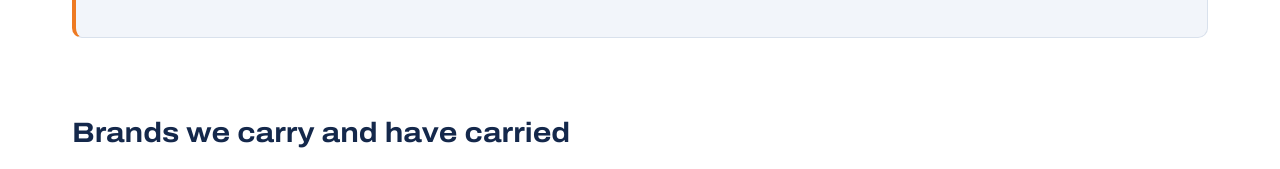
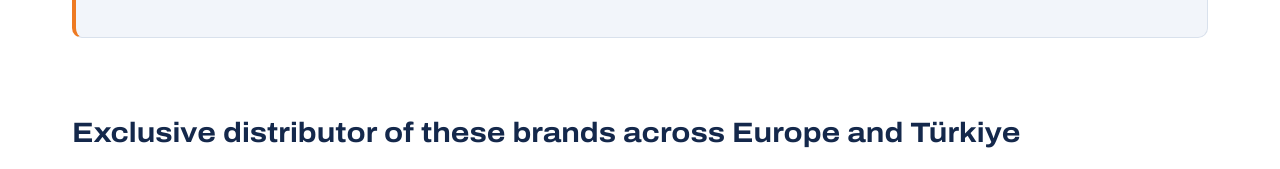
Before and after one commit to owaisqaa/napvera, a plain HTML site: page brands.html in a window 1280 px wide. Shown: the part 704-873 px from the top of the page. Drawn offline with Linux system fonts and the light colour scheme.

Commit message:
Reword Brands subheading to exclusive distributor across Europe and Türkiye
Co-Authored-By: Claude Opus 5.5 <noreply@anthropic.com>

```diff
--- a/brands.html
+++ b/brands.html
@@ -80,7 +80,7 @@
           </div>
         </article>
 
-        <h2 class="brands-subhead">Brands we carry and have carried</h2>
+        <h2 class="brands-subhead">Exclusive distributor of these brands across Europe and Türkiye</h2>
 
         <!-- To add a brand: put its logo in assets/brands/ (transparent or white background,
              about 440px wide) and copy one <li> below. -->
```
